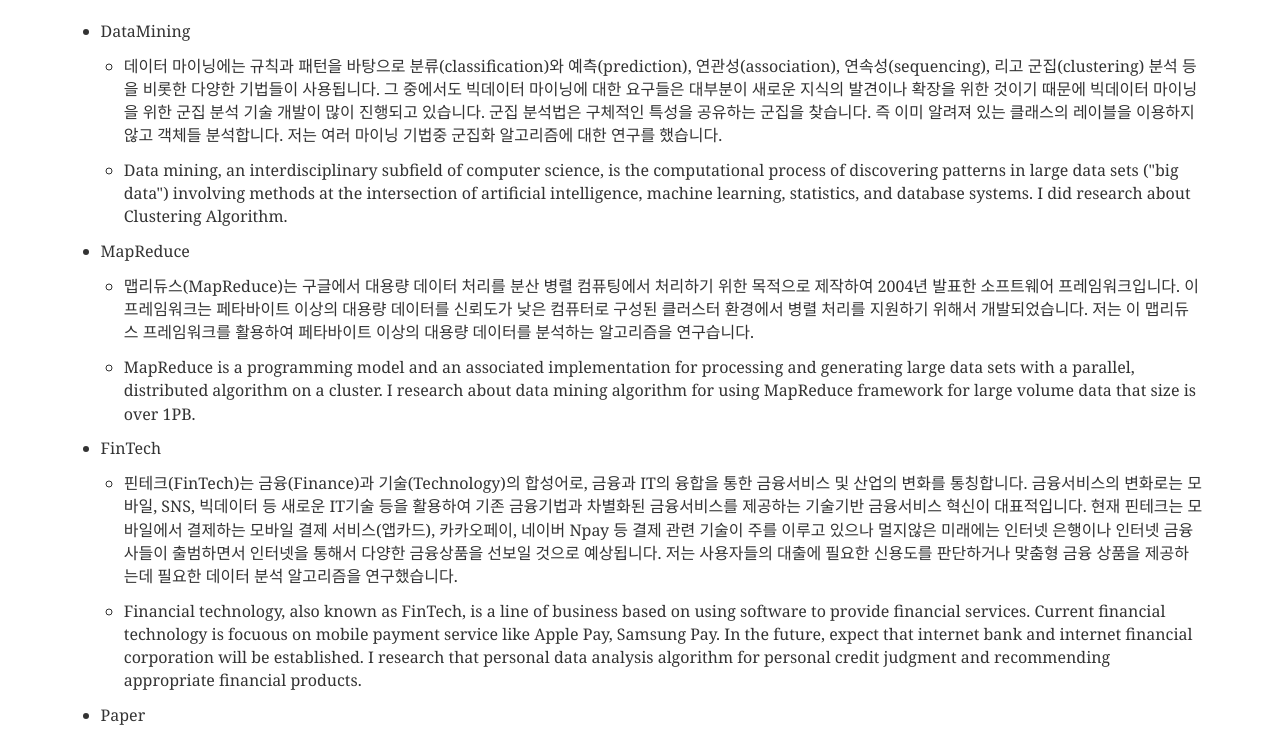
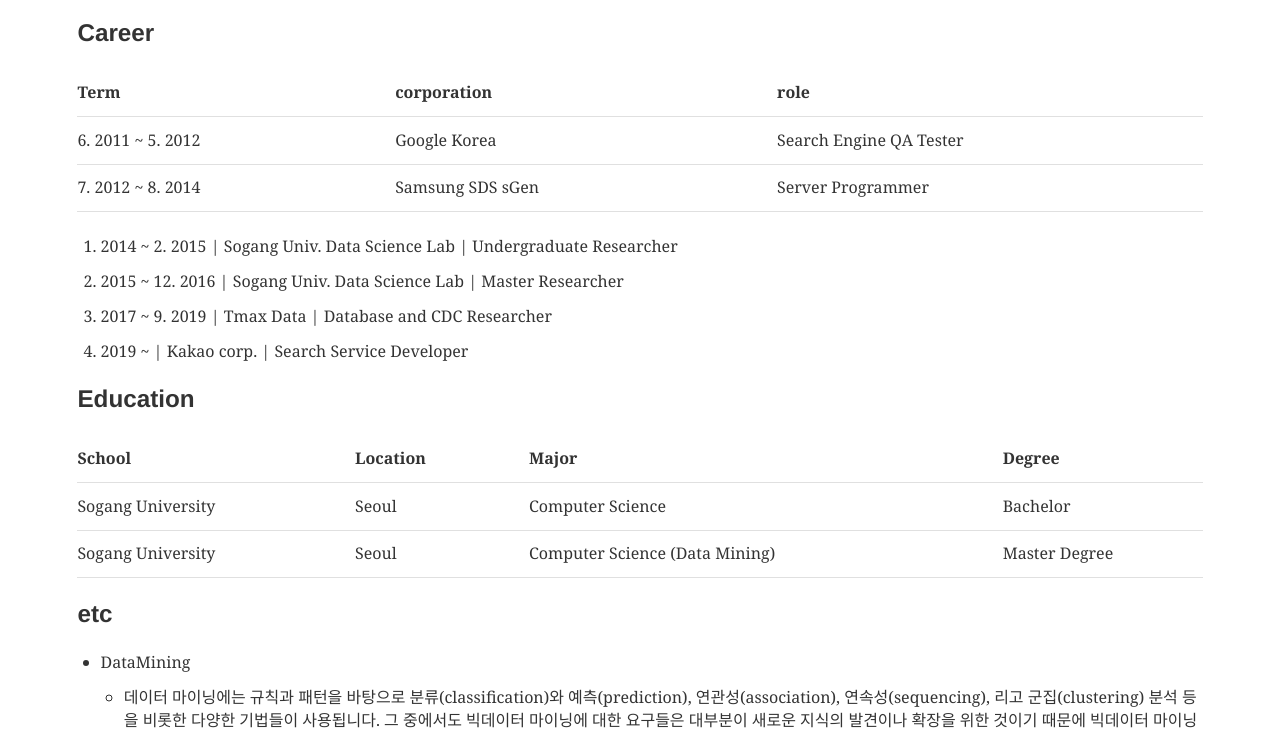
Before and after one commit to sehee-lee/blog, a Gatsby site: page /about in a window 1280 px wide. Shown: the part 50-783 px from the top of the page. Built offline with nearby package versions, Linux system fonts and the light colour scheme; Gatsby itself is replaced by a stand-in of ours; some packages are replaced by stand-ins of ours; what typography-theme-github would draw is missing.

Commit message:
edit personal information page - add career and education

```diff
--- a/content/__about/resume-en.md
+++ b/content/__about/resume-en.md
@@ -5,7 +5,23 @@
 ---
 
 # Sehee Lee (Chad Lee)
+## Career
+Term | corporation | role
+--- | --- | ---
+6. 2011 ~ 5. 2012 | Google Korea | Search Engine QA Tester
+7. 2012 ~ 8. 2014 | Samsung SDS sGen | Server Programmer
+1. 2014 ~ 2. 2015 | Sogang Univ. Data Science Lab | Undergraduate Researcher
+3. 2015 ~ 12. 2016 | Sogang Univ. Data Science Lab | Master Researcher
+1. 2017 ~ 9. 2019 | Tmax Data | Database and CDC Researcher
+9. 2019 ~  | Kakao corp. | Search Service Developer
 
+## Education
+School | Location | Major | Degree
+--- | --- | --- | ---
+Sogang University | Seoul | Computer Science | Bachelor
+Sogang University | Seoul | Computer Science (Data Mining) | Master Degree
+
+## etc
 * DataMining
     * 데이터 마이닝에는 규칙과 패턴을 바탕으로 분류(classification)와 예측(prediction), 연관성(association), 연속성(sequencing),
     리고 군집(clustering) 분석 등을 비롯한 다양한 기법들이 사용됩니다.
```
